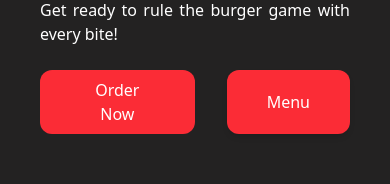
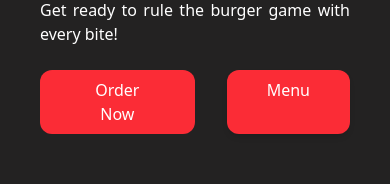
Before and after one commit to Juanagudelo9007/react-landing, a React (Vite) app: page / in a window 390 px wide. Shown: the part 554-738 px from the top of the page. Built offline with nearby package versions, Linux system fonts and the light colour scheme.

Commit message:
menu btn fixed

```diff
--- a/src/components/Hero.jsx
+++ b/src/components/Hero.jsx
@@ -84,7 +84,7 @@ const Hero = () => {
             >
               Order Now
             </motion.button>
-            <motion.button
+            <motion.a
               className="text-white bg-red-500 py-2 px-10 rounded-xl shadow-md"
               whileHover={{
                 scale: 1.1,
@@ -97,9 +97,10 @@ const Hero = () => {
                 damping: 20,
                 bounce: 1,
               }}
+              href="#menu"
             >
               Menu
-            </motion.button>
+            </motion.a>
           </motion.div>
         </div>
         <div>
--- a/src/components/Menu.jsx
+++ b/src/components/Menu.jsx
@@ -90,7 +90,7 @@ const Menu = () => {
   const opacity = useTransform(scrollYProgress, [0, 1], [0, 1]);
 
   return (
-    <div ref={ref} className="w-full min-h-screen bg-white">
+    <div ref={ref} className="w-full min-h-screen bg-white" id="menu">
       {/* Big Screen */}
       <motion.div
         style={{ scale, opacity }}
@@ -106,7 +106,7 @@ const Menu = () => {
         </motion.button>
         {visibleCards.map((card) => (
           <div
-            className="relative group md:flex md:flex-col justify-between items-center gap-4 shadow-2xl shadow-black/40 p-4 rounded-lg text-center md:text-justify md:w-[500px] h-[500px]"
+            className="relative group md:flex md:flex-col justify-between items-center gap-4 shadow-2xl shadow-black/40 p-4 rounded-lg text-center md:text-justify h-[200px] md:h-[400px]"
             key={card.id}
           >
             <h1 className="font-extrabold text-[15px] md:text-[20px]">
```
